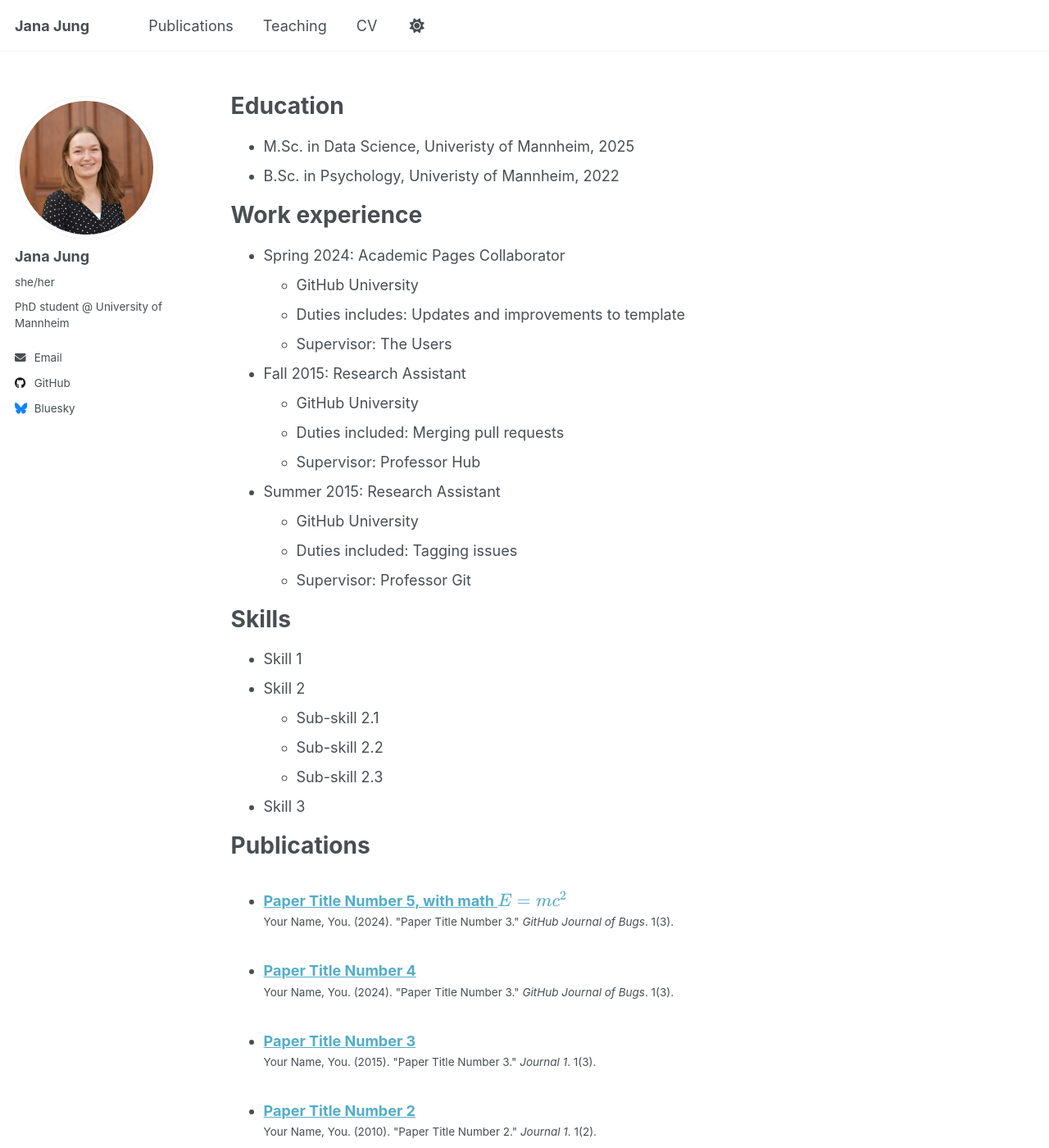
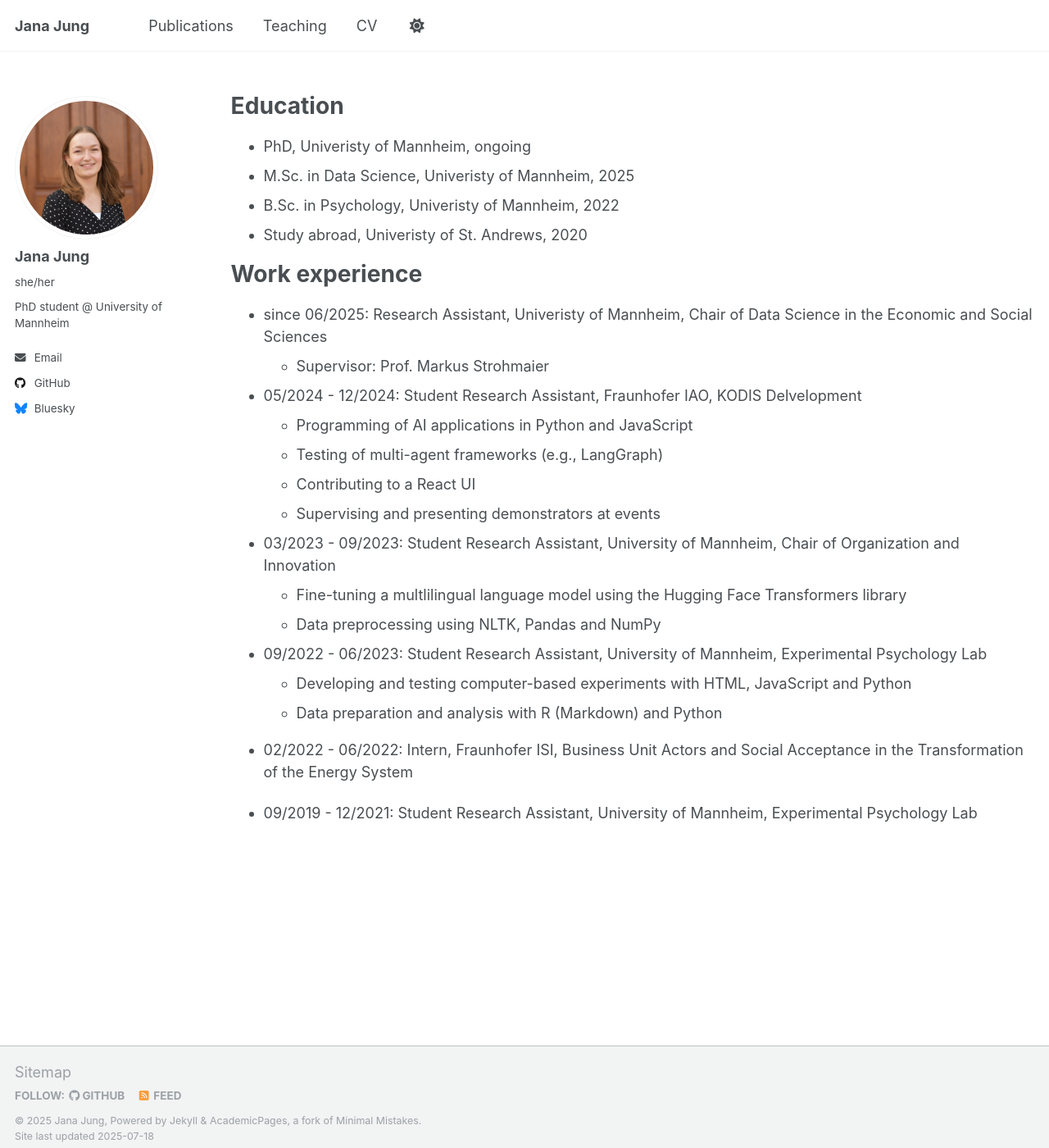
Before and after one commit to jasoju/jasoju.github.io, a Jekyll site: the page built from _pages/cv.md, in a window 1280 px wide and 1400 px high. Shown: the whole window at 82% size. Built offline with Jekyll 4.4.1, drawn with Linux system fonts in a browser that asks for light colours; a script that is not in the unit is left out; some of the changed text lies outside the part shown.

Commit message:
updated CV

```diff
--- a/_pages/cv.md
+++ b/_pages/cv.md
@@ -10,53 +10,30 @@ redirect_from:
 
 Education
 ======
+* PhD, Univeristy of Mannheim, ongoing
 * M.Sc. in Data Science, Univeristy of Mannheim, 2025
 * B.Sc. in Psychology, Univeristy of Mannheim, 2022
+* Study abroad, Univeristy of St. Andrews, 2020
 
 Work experience
 ======
-* Spring 2024: Academic Pages Collaborator
-  * GitHub University
-  * Duties includes: Updates and improvements to template
-  * Supervisor: The Users
+* since 06/2025: Research Assistant, Univeristy of Mannheim, Chair of Data Science in the Economic and Social Sciences
+  * Supervisor: Prof. Markus Strohmaier
 
-* Fall 2015: Research Assistant
-  * GitHub University
-  * Duties included: Merging pull requests
-  * Supervisor: Professor Hub
+* 05/2024 - 12/2024: Student Research Assistant, Fraunhofer IAO, KODIS Delvelopment
+  * Programming of AI applications in Python and JavaScript
+  * Testing of multi-agent frameworks (e.g., LangGraph)
+  * Contributing to a React UI
+  * Supervising and presenting demonstrators at events
 
-* Summer 2015: Research Assistant
-  * GitHub University
-  * Duties included: Tagging issues
-  * Supervisor: Professor Git
+* 03/2023 - 09/2023: Student Research Assistant, University of Mannheim, Chair of Organization and Innovation
+  * Fine-tuning a multlilingual language model using the Hugging Face Transformers library
+  * Data preprocessing using NLTK, Pandas and NumPy
 
-Skills
-======
-* Skill 1
-* Skill 2
-  * Sub-skill 2.1
-  * Sub-skill 2.2
-  * Sub-skill 2.3
-* Skill 3
+* 09/2022 - 06/2023: Student Research Assistant, University of Mannheim, Experimental Psychology Lab
+  * Developing and testing computer-based experiments with HTML, JavaScript and Python
+  * Data preparation and analysis with R (Markdown) and Python
 
-Publications
-======
-  <ul>{% for post in site.publications reversed %}
-    {% include archive-single-cv.html %}
-  {% endfor %}</ul>
+* 02/2022 - 06/2022: Intern, Fraunhofer ISI, Business Unit Actors and Social Acceptance in the Transformation of the Energy System
 
-Talks
-======
-  <ul>{% for post in site.talks reversed %}
-    {% include archive-single-talk-cv.html  %}
-  {% endfor %}</ul>
-
-Teaching
-======
-  <ul>{% for post in site.teaching reversed %}
-    {% include archive-single-cv.html %}
-  {% endfor %}</ul>
-
-Service and leadership
-======
-* Currently signed in to 43 different slack teams
+* 09/2019 - 12/2021: Student Research Assistant, University of Mannheim, Experimental Psychology Lab
```
